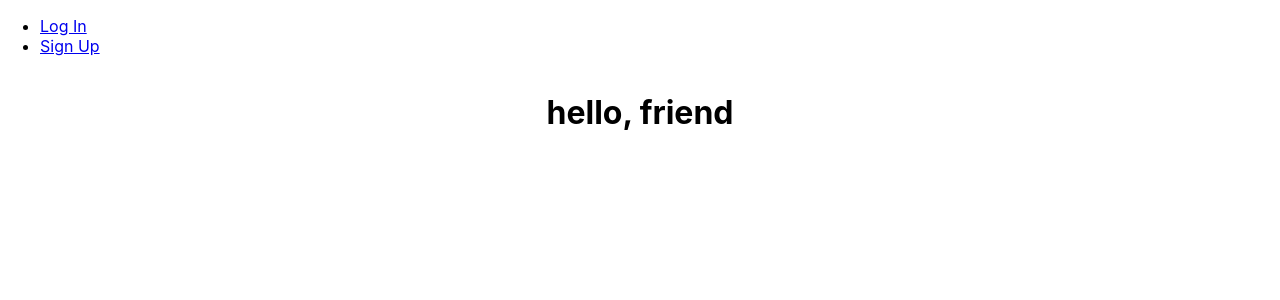
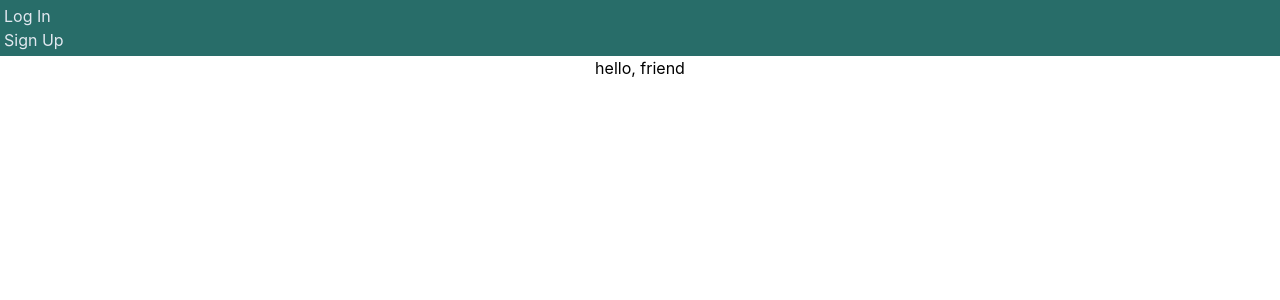
Before and after one commit to maxmay94/todo-v6, a React (Create React App) app in the folder todo-v6-front-end/: page / in a window 1280 px wide. Shown: the top 300 px of the page. Built offline with nearby package versions, Linux system fonts and the light colour scheme; no server answers; the HTML template or start-up script is replaced by a standard one.

Commit message:
add tailwind

```diff
--- a/todo-v6-front-end/package.json
+++ b/todo-v6-front-end/package.json
@@ -32,5 +32,10 @@
     "react-dom": "^18.2.0",
     "react-router-dom": "^6.4.2",
     "react-scripts": "^5.0.1"
+  },
+  "devDependencies": {
+    "autoprefixer": "^10.4.12",
+    "postcss": "^8.4.18",
+    "tailwindcss": "^3.1.8"
   }
 }
--- /dev/null
+++ b/todo-v6-front-end/postcss.config.js
@@ -0,0 +1,6 @@
+module.exports = {
+  plugins: {
+    tailwindcss: {},
+    autoprefixer: {},
+  },
+}
--- a/todo-v6-front-end/src/components/NavBar/NavBar.jsx
+++ b/todo-v6-front-end/src/components/NavBar/NavBar.jsx
@@ -2,14 +2,13 @@ import { Link } from 'react-router-dom'
 
 const NavBar = ({ user, handleLogout }) => {
   return (
-    <>
+    <div className='bg-teal-800/90 p-1 text-slate-200'>
       {user ?
         <nav>
-          <ul>
-            <li>Welcome, {user.name}</li>
-            <li><Link to="/profiles">Profiles</Link></li>
-            <li><Link to="" onClick={handleLogout}>LOG OUT</Link></li>
-            <li><Link to="/changePassword">Change Password</Link></li>
+          <ul className='flex'>
+            <li className='flex-1 ml-5'>Welcome, {user.name}</li>
+            <li className='flex-1 ml-14'><Link to="" onClick={handleLogout}>LOG OUT</Link></li>
+            <li className='mr-5'><Link to="/changePassword">Change Password</Link></li>
           </ul>
         </nav>
       :
@@ -20,7 +19,7 @@ const NavBar = ({ user, handleLogout }) => {
           </ul>
         </nav>
       }
-    </>
+    </div>
   )
 }
 
--- a/todo-v6-front-end/src/index.css
+++ b/todo-v6-front-end/src/index.css
@@ -1,3 +1,7 @@
+@tailwind base;
+@tailwind components;
+@tailwind utilities;
+
 body {
   margin: 0;
   font-family: -apple-system, BlinkMacSystemFont, 'Segoe UI', 'Roboto',
--- /dev/null
+++ b/todo-v6-front-end/tailwind.config.js
@@ -0,0 +1,10 @@
+/** @type {import('tailwindcss').Config} */
+module.exports = {
+  content: [
+    "./src/**/*.{js,jsx,ts,tsx}",
+  ],
+  theme: {
+    extend: {},
+  },
+  plugins: [],
+}
```
Also changed, not shown: 1 other file (tests, documents, lock files or other folders).
